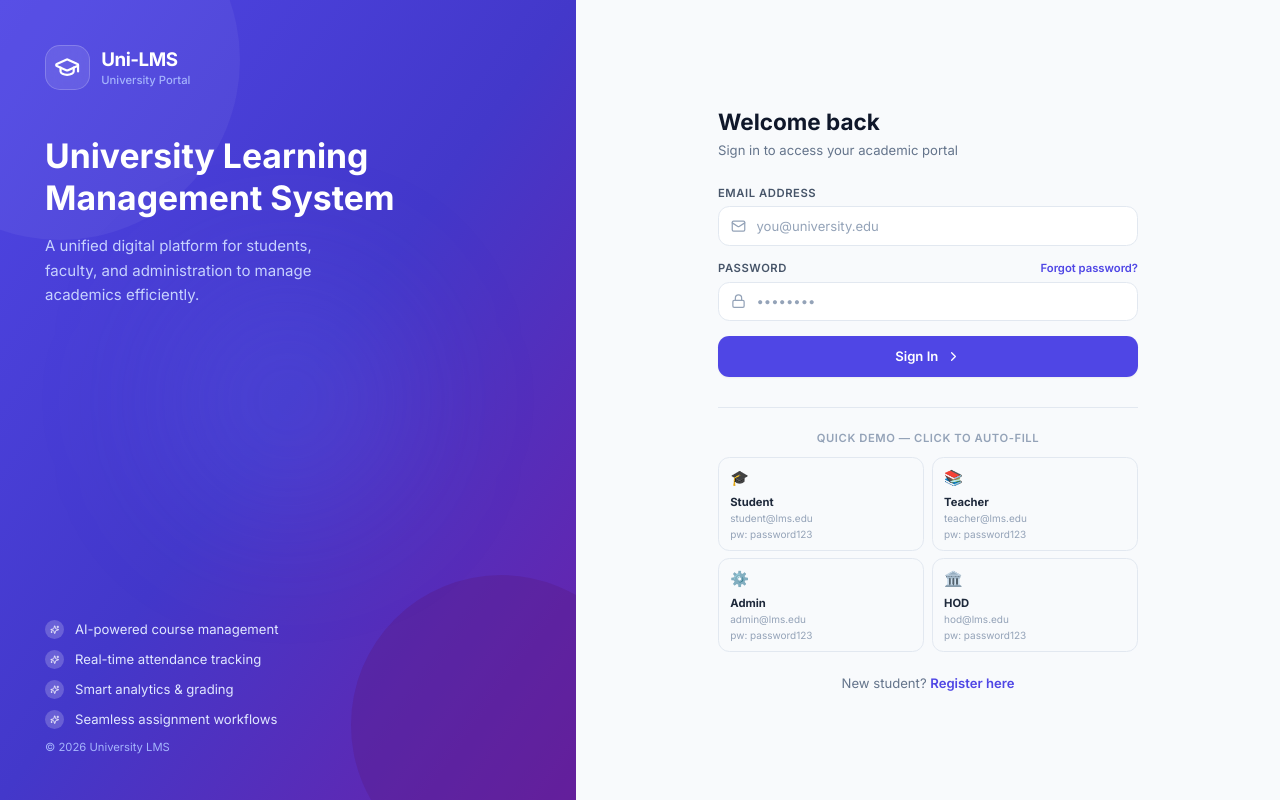
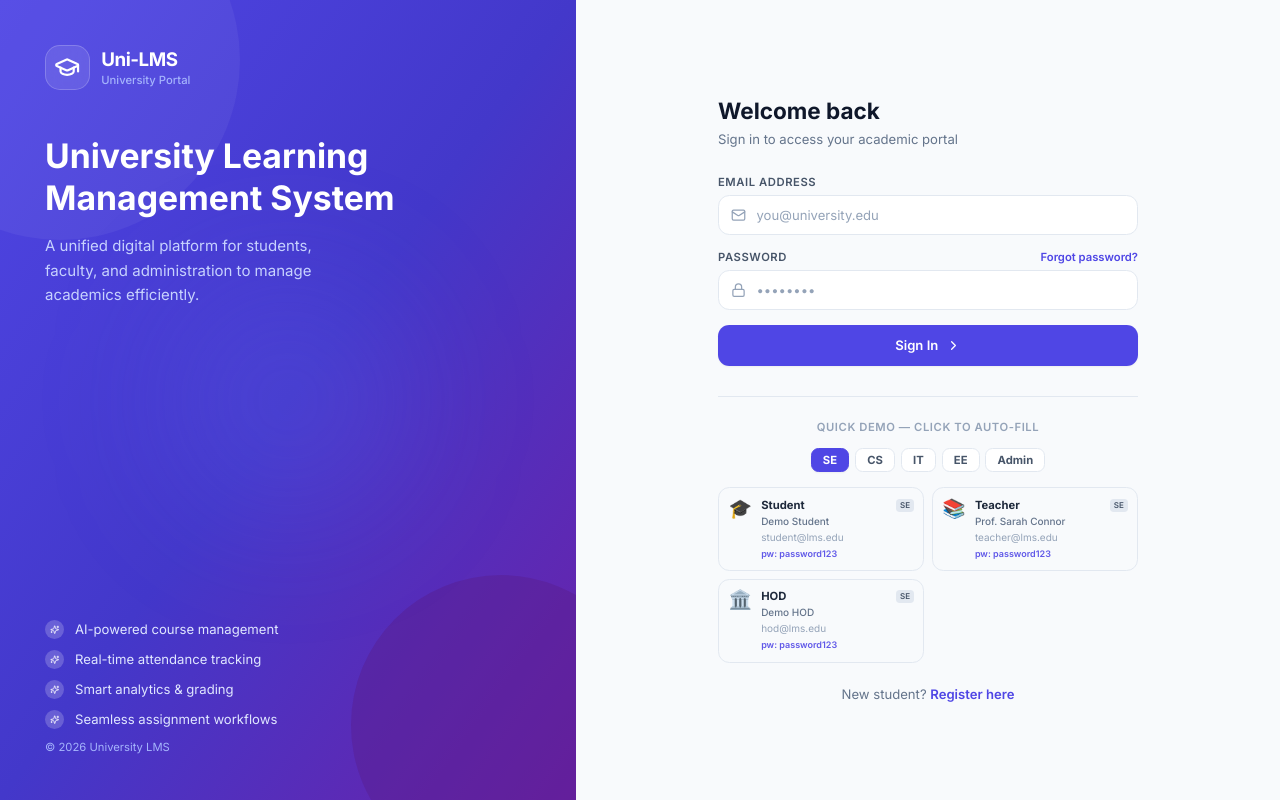
Before and after one commit to jawadkhan4915-pro/SE_LMS, a React (Vite) app in the folder frontend/: page /login in a window 1280 px wide. Built offline with nearby package versions, Linux system fonts and the light colour scheme; no server answers.

Commit message:
feat: implement login page with authentication state handling and demo account quick-fill functionality

```diff
--- a/frontend/src/pages/Login.jsx
+++ b/frontend/src/pages/Login.jsx
@@ -5,17 +5,37 @@ import { authStart, authSuccess, authFailure } from '../store/slices/authSlice';
 import api from '../utils/api';
 import { GraduationCap, Mail, Lock, AlertCircle, ChevronRight, Sparkles } from 'lucide-react';
 
-const demoAccounts = [
-  { role: 'Student', email: 'student@lms.edu', pass: 'password123', color: 'indigo', icon: '🎓' },
-  { role: 'Teacher', email: 'teacher@lms.edu', pass: 'password123', color: 'sky', icon: '📚' },
-  { role: 'Admin', email: 'admin@lms.edu', pass: 'password123', color: 'amber', icon: '⚙️' },
-  { role: 'HOD', email: 'hod@lms.edu', pass: 'password123', color: 'emerald', icon: '🏛️' },
-];
+const demoDepartments = {
+  SE: [
+    { role: 'Student', name: 'Demo Student', email: 'student@lms.edu', pass: 'password123', color: 'indigo', icon: '🎓' },
+    { role: 'Teacher', name: 'Prof. Sarah Connor', email: 'teacher@lms.edu', pass: 'password123', color: 'sky', icon: '📚' },
+    { role: 'HOD', name: 'Demo HOD', email: 'hod@lms.edu', pass: 'password123', color: 'emerald', icon: '🏛️' },
+  ],
+  CS: [
+    { role: 'Student', name: 'Grace Student', email: 'cs_student@lms.edu', pass: 'password123', color: 'indigo', icon: '🎓' },
+    { role: 'Teacher', name: 'Dr. Grace Hopper', email: 'cs_teacher@lms.edu', pass: 'password123', color: 'sky', icon: '📚' },
+    { role: 'HOD', name: 'CS HOD', email: 'cs_hod@lms.edu', pass: 'password123', color: 'emerald', icon: '🏛️' },
+  ],
+  IT: [
+    { role: 'Student', name: 'Tim Student', email: 'it_student@lms.edu', pass: 'password123', color: 'indigo', icon: '🎓' },
+    { role: 'Teacher', name: 'Dr. Tim Berners-Lee', email: 'it_teacher@lms.edu', pass: 'password123', color: 'sky', icon: '📚' },
+    { role: 'HOD', name: 'IT HOD', email: 'it_hod@lms.edu', pass: 'password123', color: 'emerald', icon: '🏛️' },
+  ],
+  EE: [
+    { role: 'Student', name: 'Nikola Student', email: 'ee_student@lms.edu', pass: 'password123', color: 'indigo', icon: '🎓' },
+    { role: 'Teacher', name: 'Dr. Nikola Tesla', email: 'ee_teacher@lms.edu', pass: 'password123', color: 'sky', icon: '📚' },
+    { role: 'HOD', name: 'EE HOD', email: 'ee_hod@lms.edu', pass: 'password123', color: 'emerald', icon: '🏛️' },
+  ],
+  Admin: [
+    { role: 'Admin', name: 'Demo Admin', email: 'admin@lms.edu', pass: 'password123', color: 'amber', icon: '⚙️' },
+  ]
+};
 
 const Login = () => {
   const [email, setEmail] = useState('');
   const [password, setPassword] = useState('');
   const [localError, setLocalError] = useState('');
+  const [activeDept, setActiveDept] = useState('SE');
 
   const { loading, error } = useSelector((state) => state.auth);
   const dispatch = useDispatch();
@@ -156,23 +176,51 @@ const Login = () => {
 
           {/* Demo Accounts */}
           <div className="mt-8 pt-6 border-t border-slate-200">
-            <p className="text-xs font-semibold text-slate-400 uppercase tracking-wider mb-3 text-center">
+            <p className="text-xs font-semibold text-slate-400 uppercase tracking-wider mb-3.5 text-center">
               Quick Demo — Click to Auto-Fill
             </p>
+
+            {/* Department Tabs */}
+            <div className="flex flex-wrap justify-center gap-1.5 mb-4">
+              {Object.keys(demoDepartments).map((dept) => (
+                <button
+                  key={dept}
+                  type="button"
+                  onClick={() => setActiveDept(dept)}
+                  className={`px-3 py-1 rounded-lg text-xs font-bold transition-all border ${
+                    activeDept === dept
+                      ? 'bg-indigo-600 text-white border-indigo-600 shadow-sm'
+                      : 'bg-white text-slate-600 border-slate-200 hover:bg-slate-50'
+                  }`}
+                >
+                  {dept}
+                </button>
+              ))}
+            </div>
+
+            {/* Department-specific Demo Accounts Grid */}
             <div className="grid grid-cols-2 gap-2">
-              {demoAccounts.map(d => (
+              {demoDepartments[activeDept].map((d) => (
                 <button
-                  key={d.role}
-                  id={`demo-${d.role.toLowerCase()}`}
+                  key={d.email}
+                  id={`demo-${activeDept.toLowerCase()}-${d.role.toLowerCase()}`}
                   type="button"
                   onClick={() => { setEmail(d.email); setPassword(d.pass); }}
-                  className="demo-pill"
+                  className="demo-pill flex items-start gap-2.5 p-2.5"
                 >
-                  <span className="text-base leading-none">{d.icon}</span>
-                  <div className="mt-1.5">
-                    <p className="text-xs font-bold text-slate-800">{d.role}</p>
+                  <span className="text-xl mt-0.5 leading-none">{d.icon}</span>
+                  <div className="min-w-0 flex-1">
+                    <div className="flex items-center justify-between gap-1">
+                      <p className="text-xs font-bold text-slate-800">{d.role}</p>
+                      <span className="text-[8px] bg-slate-200 text-slate-600 px-1 rounded font-semibold uppercase">
+                        {activeDept}
+                      </span>
+                    </div>
+                    <p className="text-[10px] font-medium text-slate-500 truncate" title={d.name}>
+                      {d.name}
+                    </p>
                     <p className="text-[10px] text-slate-400 truncate">{d.email}</p>
-                    <p className="text-[10px] text-slate-400">pw: password123</p>
+                    <p className="text-[9px] font-semibold text-indigo-600/90 mt-0.5">pw: password123</p>
                   </div>
                 </button>
               ))}
```
